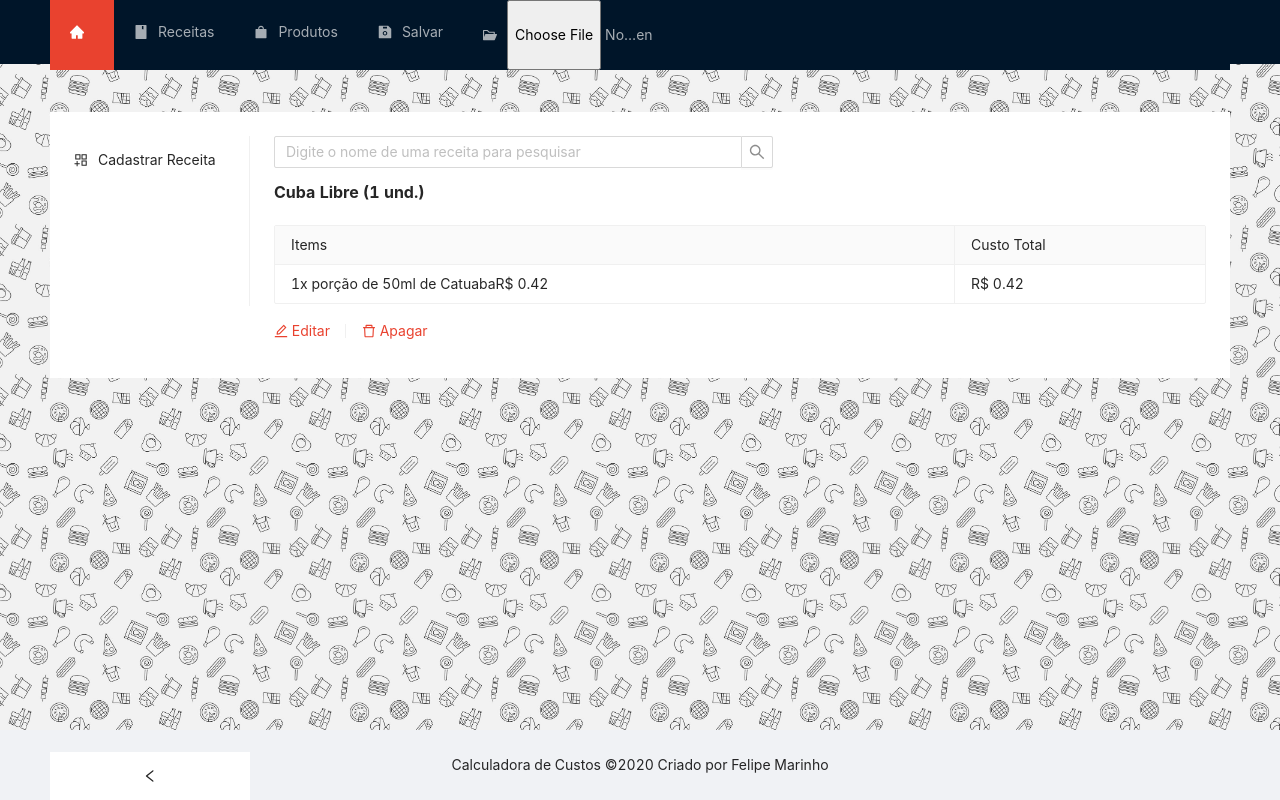
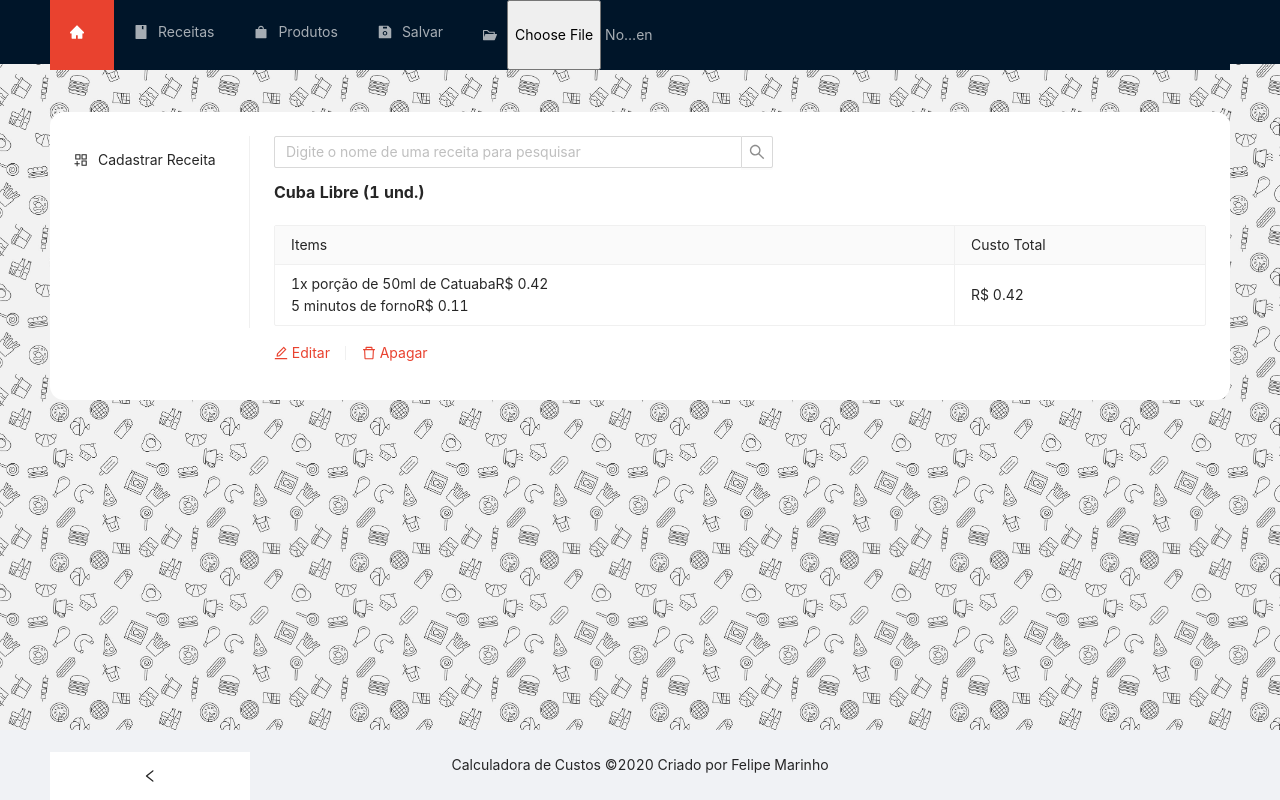
Before and after one commit to felipemarinho97/calculadora-de-custos, a React (Create React App) app: page /recipes in a window 1280 px wide. Built offline with nearby package versions, Linux system fonts and the light colour scheme.

Commit message:
melhora exibiçao em dispositivos moveis

```diff
--- a/src/App.less
+++ b/src/App.less
@@ -8,7 +8,7 @@
 
 .App > * {
   min-height: 100%;
-  background: url('vector2.jpg');
+  background: url("vector2.jpg");
   background-size: 300px;
 }
 
@@ -23,6 +23,10 @@
   text-align: left;
 }
 
+.site-layout-background {
+  border-radius: 1em;
+}
+
 @media only screen and (max-width: 768px) {
   .layout-parent {
     padding: 0px 0px !important;
@@ -33,6 +37,14 @@
 
   .action-name {
     display: none;
+  }
+
+  .site-layout-background {
+    border-radius: 0px;
+  }
+
+  .ant-layout-header {
+    padding: 0 2px;
   }
 }
 
--- a/src/App.tsx
+++ b/src/App.tsx
@@ -4,13 +4,15 @@ import Home from "./components/home/Home";
 import { BrowserRouter as Router } from "react-router-dom";
 import { createStore, CombinedState, Store } from "redux";
 import { persistor } from "./reducers/persistor.reducer";
-import { Provider } from "react-redux";
+import { Provider, connect } from "react-redux";
 import { IProductsReduxState } from "./types/products.types";
 import { IRecipesReduxState } from "./types/recipes.types";
+import { IGasReduxState } from "./reducers/gas.reducer";
 
 export type IAppState = CombinedState<{
   products: IProductsReduxState;
   recipes: IRecipesReduxState;
+  gas: IGasReduxState;
 }>;
 
 export const store: Store<IAppState> = createStore(persistor);
--- a/src/components/tabs/recipes/RecipeItem.tsx
+++ b/src/components/tabs/recipes/RecipeItem.tsx
@@ -1,9 +1,15 @@
 import React from "react";
-import { Recipe } from "../../../types/recipes.types";
+import {
+  Recipe,
+  RecipeItem as RecipeItemType,
+} from "../../../types/recipes.types";
 import { List, Descriptions, Popconfirm } from "antd";
 import { EditOutlined, DeleteOutlined } from "@ant-design/icons";
 import { Product } from "../../../types/products.types";
 import { Link } from "react-router-dom";
+import { Gas } from "../../../types/gas.types";
+import { IPersistorState } from "../../../reducers/persistor.reducer";
+import { connect } from "react-redux";
 
 interface IRecipeItemProps {
   recipe: Recipe;
@@ -11,7 +17,9 @@ interface IRecipeItemProps {
   deleteRecipe: (id: string) => void;
 }
 
-class RecipeItem extends React.Component<IRecipeItemProps> {
+type Props = IStateToProps & IRecipeItemProps;
+
+class RecipeItem extends React.Component<Props> {
   private getProductProportionalPrice(productId: string): number {
     const result: Product | undefined = this.getProduct(productId);
 
@@ -29,7 +37,7 @@ class RecipeItem extends React.Component<IRecipeItemProps> {
   }
 
   public render(): JSX.Element {
-    const { recipe, deleteRecipe } = this.props;
+    const { recipe, deleteRecipe, gas } = this.props;
     const totalCost = this.getRecipeTotalCost(recipe);
     const showUnitCost: boolean = recipe.output > 1;
 
@@ -49,14 +57,17 @@ class RecipeItem extends React.Component<IRecipeItemProps> {
               <EditOutlined />
               <span className="action-name"> Editar</span>
             </Link>,
-            <Popconfirm onConfirm={() => deleteRecipe(recipe.id)} title="Tem certeza?" okText="Sim" cancelText="Não">
-              <a
-                key="list-action-delete"
+            <Popconfirm
+              onConfirm={() => deleteRecipe(recipe.id)}
+              title="Tem certeza?"
+              okText="Sim"
+              cancelText="Não"
             >
+              <a key="list-action-delete">
                 <DeleteOutlined />
                 <span className="action-name"> Apagar</span>
               </a>
-            </Popconfirm>
+            </Popconfirm>,
           ]}
         >
           <List.Item.Meta
@@ -71,20 +82,38 @@ class RecipeItem extends React.Component<IRecipeItemProps> {
                   label="Items"
                   style={{ display: "flex", flexDirection: "column" }}
                 >
-                  {recipe.items.map((item, index) => {
-                    const product: Product | undefined = this.getProduct(
-                      item.productId
+                  {this.renderAllRecipeItems(recipe)}
+                  {this.renderGasLine(recipe, gas)}
+                </Descriptions.Item>
+                {UnitCost}
+                <Descriptions.Item label="Custo Total">
+                  R$ {totalCost.toFixed(2)}
+                </Descriptions.Item>
+              </Descriptions>
+            }
+          />
+        </List.Item>
+      </>
     );
+  }
 
-                    if (product != null)
+  private renderAllRecipeItems(recipe: Recipe): React.ReactNode {
+    return recipe.items.map((item, index) => {
+      const product: Product | undefined = this.getProduct(item.productId);
+      if (product != null) return this.renderRecipeLine(item, product);
+    });
+  }
+
+  private renderRecipeLine(
+    item: RecipeItemType,
+    product: Product
+  ): JSX.Element {
+    if (product.unit === "Und") {
       return (
         <>
           <span>
-                            {item.amount}x porção de {item.volume}
-                            {product.unit} de{" "}
-                            <span title={`R$ ${product.price.toFixed(2)}`}>
-                              {product.name}
-                            </span>
+            {item.amount * item.volume}x unidade(s) de{" "}
+            <span title={`R$ ${product.price.toFixed(2)}`}>{product.name}</span>
           </span>
           <span style={{ marginLeft: "auto", marginTop: -22 }}>
             {"R$ "}
@@ -97,16 +126,45 @@ class RecipeItem extends React.Component<IRecipeItemProps> {
           <br />
         </>
       );
-                  })}
-                </Descriptions.Item>
-                {UnitCost}
-                <Descriptions.Item label="Custo Total">
-                  R$ {totalCost.toFixed(2)}
-                </Descriptions.Item>
-              </Descriptions>
     }
-          />
-        </List.Item>
+
+    return (
+      <>
+        <span>
+          {item.amount}x porção de {item.volume}
+          {product.unit} de{" "}
+          <span title={`R$ ${product.price.toFixed(2)}`}>{product.name}</span>
+        </span>
+        <span style={{ marginLeft: "auto", marginTop: -22 }}>
+          {"R$ "}
+          {(
+            item.amount *
+            item.volume *
+            this.getProductProportionalPrice(item.productId)
+          ).toFixed(2)}
+        </span>
+        <br />
+      </>
+    );
+  }
+
+  private renderGasLine(recipe: Recipe, gas: Gas): React.ReactNode {
+    if (recipe.preparationTime === 0) {
+      return <></>;
+    }
+
+    return (
+      <>
+        <span>{recipe.preparationTime} minutos de forno</span>
+        <span style={{ marginLeft: "auto", marginTop: -22 }}>
+          {"R$ "}
+          {(
+            (recipe.preparationTime / 60) *
+            gas.gas *
+            (gas.gasPrice / 13)
+          ).toFixed(2)}
+        </span>
+        <br />
       </>
     );
   }
@@ -123,4 +181,14 @@ class RecipeItem extends React.Component<IRecipeItemProps> {
   }
 }
 
-export default RecipeItem;
+interface IStateToProps {
+  gas: Gas;
+}
+
+function mapStateToProps(state: IPersistorState): IStateToProps {
+  return {
+    gas: state.root.gas,
+  };
+}
+
+export default connect(mapStateToProps)(RecipeItem);
--- a/src/components/tabs/start/StartManager.tsx
+++ b/src/components/tabs/start/StartManager.tsx
@@ -1,15 +1,22 @@
 import React from "react";
 import { Layout } from "antd";
+import GasCard from "./GasCard";
+
+const { Content } = Layout;
 
 class StartManager extends React.Component {
   public render(): JSX.Element {
     return (
-      <Layout>
-        <br />
-        <br />
-        Clique em "Produtos" ou "Receitas".
-        <br />
-        Você também pode carregar ou salvar um arquivo de um projeto anterior.
+      <Layout
+        className="site-layout-background"
+        style={{ padding: "24px 0", marginTop: "48px" }}
+      >
+        <Content>
+          Clique em "Produtos" ou "Receitas".
+          <br />
+          Você também pode carregar ou salvar um arquivo de um projeto anterior.
+          <GasCard />
+        </Content>
       </Layout>
     );
   }
```
Lines whose indentation alone changed are shown as unchanged.
